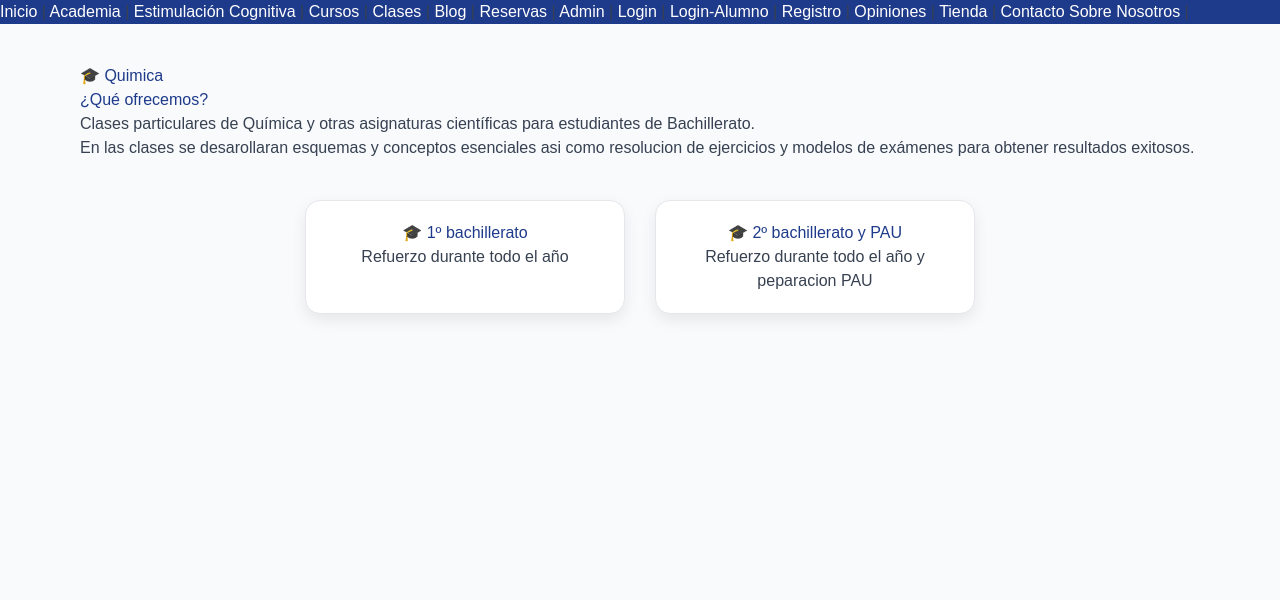
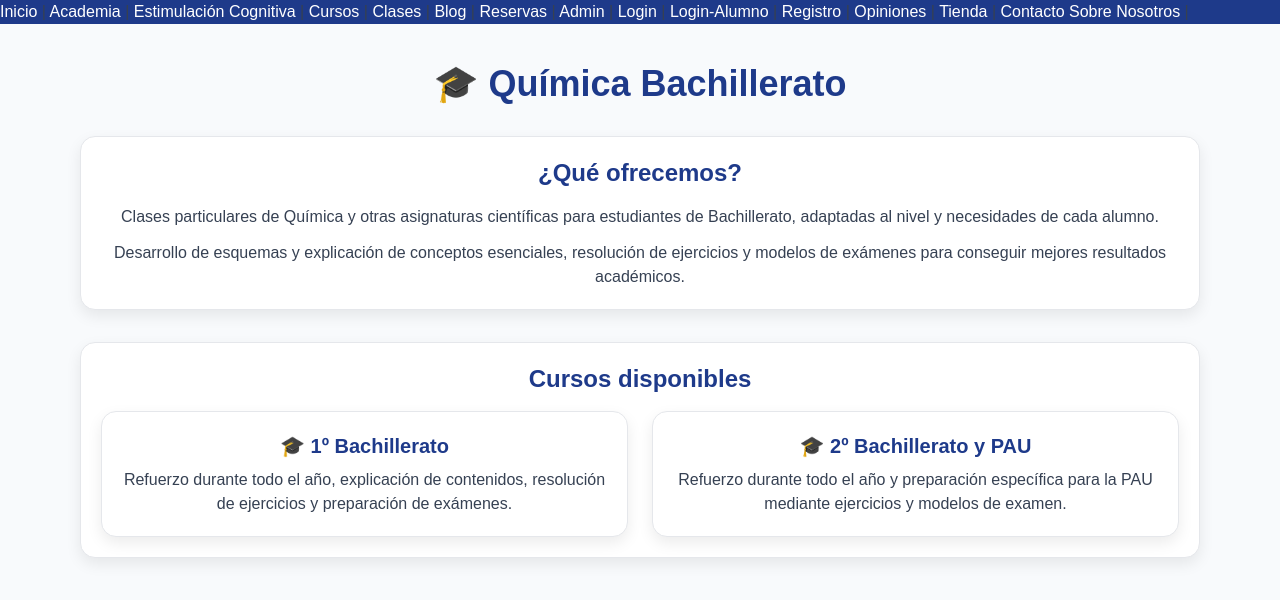
Before and after one commit to C5-lab-creator/academia-online, a Next.js app: page /clases/bachillerato/quimicabach in a window 1280 px wide. Shown: the top 600 px of the page. Built offline with nearby package versions, Linux system fonts and the light colour scheme.

Commit message:
modified:   app/clases/bachillerato/fisicabach/page.tsx 	modified:   app/clases/bachillerato/matematicasbach/page.tsx 	modified:   app/clases/bachillerato/quimicabach/page.tsx

```diff
--- a/app/clases/bachillerato/fisicabach/page.tsx
+++ b/app/clases/bachillerato/fisicabach/page.tsx
@@ -1,25 +1,81 @@
 import Link from "next/link";
+
 export default function FisicaBachillerato() {
   return (
-    <main>
-      <h1>🎓 Fisica</h1>
+    <main className="max-w-6xl mx-auto px-6 py-8">
 
-      <h2>¿Qué ofrecemos?</h2>
-       <p>Clases particulares de fisica para estudiantes de Bachillerato.</p>
-       <p>Desarrollo de esquemas y  conceptos esenciales</p>
-       <p>Resolucion de ejercicios y modelos de exámenes para obtener resultados exitosos.</p>
+      <h1 className="text-4xl font-bold text-center text-blue-900 mb-8">
+        🎓 Física Bachillerato
+      </h1>
+
+      <div className="space-y-8">
+
+        <div className="curso">
+
+          <h2 className="text-2xl font-bold text-blue-900 mb-4">
+            ¿Qué ofrecemos?
+          </h2>
+
+          <p className="text-gray-700 mb-3">
+            Clases particulares de Física para estudiantes de Bachillerato,
+            adaptadas al nivel y necesidades de cada alumno.
+          </p>
+
+          <p className="text-gray-700 mb-3">
+            Desarrollo de esquemas y explicación de los conceptos esenciales
+            para facilitar la comprensión de la materia.
+          </p>
+
+          <p className="text-gray-700">
+            Resolución de ejercicios y modelos de exámenes para obtener
+            mejores resultados académicos.
+          </p>
+
+        </div>
 
 
-    <div className="cursos-grid">
-       <Link href="/clases/bachillerato/fisicabach/1bach" className="curso">
-          <h2>🎓 1º bachillerato</h2>
-          <p>Refuerzo durante todo el año</p>
-       </Link>
-         <Link href="/clases/bachillerato/fisicabach/2bach" className="curso">
-         <h2>🎓 2º bachillerato y PAU</h2>
-         <p>Refuerzo durante todo el año y peparacion PAU</p>
-       </Link>
-       </div>
+        <div className="curso">
+
+          <h2 className="text-2xl font-bold text-blue-900 mb-4">
+            Cursos disponibles
+          </h2>
+
+          <div className="grid md:grid-cols-2 gap-6">
+
+            <Link
+              href="/clases/bachillerato/fisicabach/1bach"
+              className="curso hover:shadow-lg transition"
+            >
+              <h3 className="text-xl font-bold text-blue-900 mb-2">
+                🎓 1º Bachillerato
+              </h3>
+
+              <p className="text-gray-700">
+                Refuerzo durante todo el año, explicación de teoría,
+                resolución de ejercicios y preparación de exámenes.
+              </p>
+            </Link>
+
+
+            <Link
+              href="/clases/bachillerato/fisicabach/2bach"
+              className="curso hover:shadow-lg transition"
+            >
+              <h3 className="text-xl font-bold text-blue-900 mb-2">
+                🎓 2º Bachillerato y PAU
+              </h3>
+
+              <p className="text-gray-700">
+                Refuerzo durante todo el año y preparación PAU mediante
+                ejercicios y modelos de examen.
+              </p>
+            </Link>
+
+          </div>
+
+        </div>
+
+      </div>
 
     </main>
   );
--- a/app/clases/bachillerato/matematicasbach/page.tsx
+++ b/app/clases/bachillerato/matematicasbach/page.tsx
@@ -1,23 +1,77 @@
 import Link from "next/link";
+
 export default function MatematicasBachillerato() {
   return (
-    <main>
-      <h1>🎓 Matematicas</h1>
+    <main className="max-w-6xl mx-auto px-6 py-8">
 
-      <h2>¿Qué ofrecemos?</h2>
-       <p>Clases particulares de matematicas para estudiantes de Bachillerato.</p>
-       <p> Desarrollo esquemas y  conceptos esenciales asi como resolucion de ejercicios y modelos de exámenes para obtener resultados exitosos.</p>
+      <h1 className="text-4xl font-bold text-center text-blue-900 mb-8">
+        🎓 Matemáticas Bachillerato
+      </h1>
 
-    <div className="cursos-grid">
-       <Link href="/clases/bachillerato/matematicasbach/primero" className="curso">
-          <h2>🎓 1º bachillerato</h2>
-          <p>Refuerzo durante todo el año</p>
-       </Link>
-         <Link href="/clases/bachillerato/matematicasbach/segundo" className="curso">
-         <h2>🎓 2º bachillerato y PAU</h2>
-         <p>Refuerzo durante todo el año y peparacion PAU</p>
-       </Link>
-       </div>
+      <div className="space-y-8">
+
+        <div className="curso">
+
+          <h2 className="text-2xl font-bold text-blue-900 mb-4">
+            ¿Qué ofrecemos?
+          </h2>
+
+          <p className="text-gray-700 mb-3">
+            Clases particulares de Matemáticas para estudiantes de Bachillerato,
+            adaptadas al nivel y necesidades de cada alumno.
+          </p>
+
+          <p className="text-gray-700">
+            Desarrollo de esquemas y explicación de conceptos esenciales,
+            resolución de ejercicios y modelos de exámenes para conseguir
+            mejores resultados académicos.
+          </p>
+
+        </div>
+
+
+        <div className="curso">
+
+          <h2 className="text-2xl font-bold text-blue-900 mb-4">
+            Cursos disponibles
+          </h2>
+
+          <div className="grid md:grid-cols-2 gap-6">
+
+            <Link
+              href="/clases/bachillerato/matematicasbach/primero"
+              className="curso hover:shadow-lg transition"
+            >
+              <h3 className="text-xl font-bold text-blue-900 mb-2">
+                🎓 1º Bachillerato
+              </h3>
+
+              <p className="text-gray-700">
+                Refuerzo durante todo el año, explicación de contenidos,
+                resolución de ejercicios y preparación de exámenes.
+              </p>
+            </Link>
+
+
+            <Link
+              href="/clases/bachillerato/matematicasbach/segundo"
+              className="curso hover:shadow-lg transition"
+            >
+              <h3 className="text-xl font-bold text-blue-900 mb-2">
+                🎓 2º Bachillerato y PAU
+              </h3>
+
+              <p className="text-gray-700">
+                Refuerzo durante todo el año y preparación específica para la
+                PAU mediante ejercicios y modelos de examen.
+              </p>
+            </Link>
+
+          </div>
+
+        </div>
+
+      </div>
 
     </main>
   );
--- a/app/clases/bachillerato/quimicabach/page.tsx
+++ b/app/clases/bachillerato/quimicabach/page.tsx
@@ -1,23 +1,79 @@
 import Link from "next/link";
+
 export default function QuimicaBachillerato() {
   return (
-    <main>
-      <h1>🎓 Quimica</h1>
+    <main className="max-w-6xl mx-auto px-6 py-8">
 
-      <h2>¿Qué ofrecemos?</h2>
-       <p>Clases particulares de Química y otras asignaturas científicas para estudiantes de Bachillerato.</p>
-       <p>En las clases se desarollaran esquemas y  conceptos esenciales asi como resolucion de ejercicios y modelos de exámenes para obtener resultados exitosos.</p>
+      <h1 className="text-4xl font-bold text-center text-blue-900 mb-8">
+        🎓 Química Bachillerato
+      </h1>
 
-       <div className="cursos-grid">
-       <Link href="/clases/bachillerato/quimicabach/1" className="curso">
-          <h2>🎓 1º bachillerato</h2>
-          <p>Refuerzo durante todo el año</p>
-       </Link>
-         <Link href="/clases/bachillerato/quimicabach/2" className="curso">
-         <h2>🎓 2º bachillerato y PAU</h2>
-         <p>Refuerzo durante todo el año y peparacion PAU</p>
-       </Link>
-       </div>
+      <div className="space-y-8">
+
+        <div className="curso">
+
+          <h2 className="text-2xl font-bold text-blue-900 mb-4">
+            ¿Qué ofrecemos?
+          </h2>
+
+          <p className="text-gray-700 mb-3">
+            Clases particulares de Química y otras asignaturas científicas
+            para estudiantes de Bachillerato, adaptadas al nivel y necesidades
+            de cada alumno.
+          </p>
+
+          <p className="text-gray-700">
+            Desarrollo de esquemas y explicación de conceptos esenciales,
+            resolución de ejercicios y modelos de exámenes para conseguir
+            mejores resultados académicos.
+          </p>
+
+        </div>
+
+
+        <div className="curso">
+
+          <h2 className="text-2xl font-bold text-blue-900 mb-4">
+            Cursos disponibles
+          </h2>
+
+          <div className="grid md:grid-cols-2 gap-6">
+
+            <Link
+              href="/clases/bachillerato/quimicabach/1"
+              className="curso hover:shadow-lg transition"
+            >
+              <h3 className="text-xl font-bold text-blue-900 mb-2">
+                🎓 1º Bachillerato
+              </h3>
+
+              <p className="text-gray-700">
+                Refuerzo durante todo el año, explicación de contenidos,
+                resolución de ejercicios y preparación de exámenes.
+              </p>
+            </Link>
+
+
+            <Link
+              href="/clases/bachillerato/quimicabach/2"
+              className="curso hover:shadow-lg transition"
+            >
+              <h3 className="text-xl font-bold text-blue-900 mb-2">
+                🎓 2º Bachillerato y PAU
+              </h3>
+
+              <p className="text-gray-700">
+                Refuerzo durante todo el año y preparación específica para la
+                PAU mediante ejercicios y modelos de examen.
+              </p>
+            </Link>
+
+          </div>
+
+        </div>
+
+      </div>
+
     </main>
   );
 }
```
